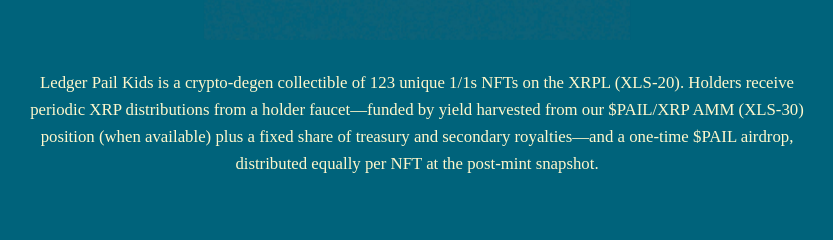
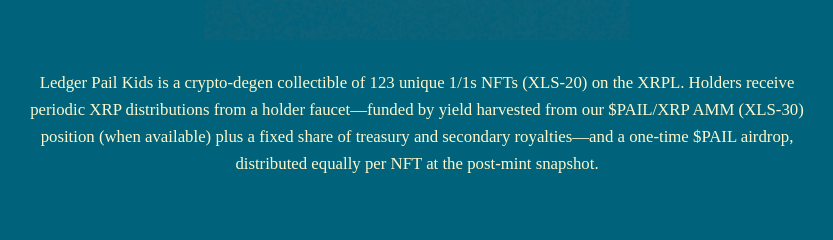
Before and after one commit to latin-lover/ledgerpailkids-site, a plain HTML site: page index.html in a window 1280 px wide. Shown: the part 216-456 px from the top of the page, 223-1056 px from the left. Drawn offline with Linux system fonts and the light colour scheme; a web font is replaced by a local one.

Commit message:
Update index.html

```diff
--- a/index.html
+++ b/index.html
@@ -43,7 +43,7 @@
   <main>
     <section class="about fade-in delay-2">
       <p class="description">
-        Ledger Pail Kids is a crypto-degen collectible of 123 unique 1/1s NFTs on the XRPL (XLS-20). Holders receive periodic XRP distributions from a holder faucet—funded by yield harvested from our $PAIL/XRP AMM (XLS-30) position (when available) plus a fixed share of treasury and secondary royalties—and a one-time $PAIL airdrop, distributed equally per NFT at the post-mint snapshot.
+        Ledger Pail Kids is a crypto-degen collectible of 123 unique 1/1s NFTs (XLS-20) on the XRPL. Holders receive periodic XRP distributions from a holder faucet—funded by yield harvested from our $PAIL/XRP AMM (XLS-30) position (when available) plus a fixed share of treasury and secondary royalties—and a one-time $PAIL airdrop, distributed equally per NFT at the post-mint snapshot.
       </p>
     </section>
 
```
